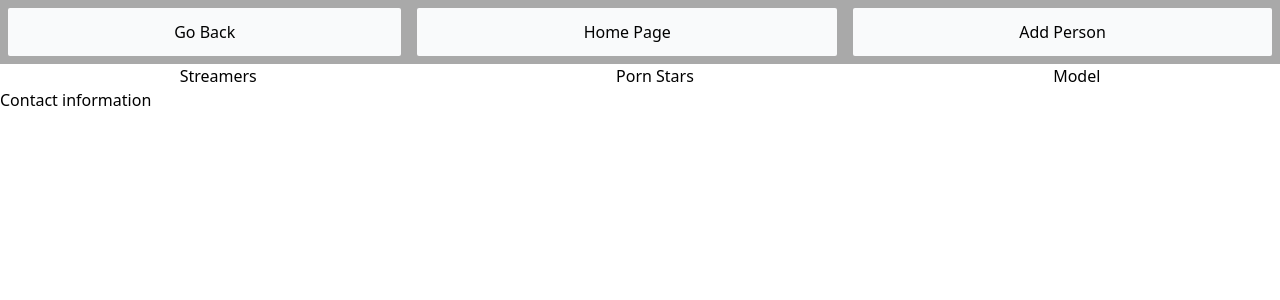
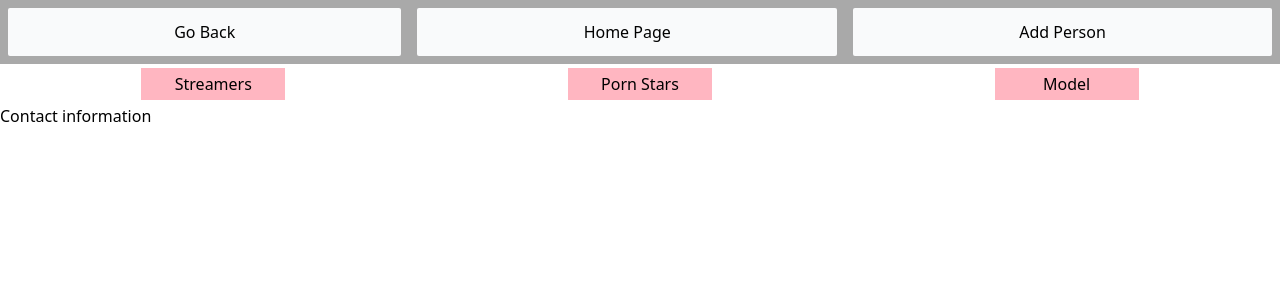
Before and after one commit to ArmyaAli/hot_or_not, a React (Create React App) app in the folder Client/: page / in a window 1280 px wide. Shown: the top 300 px of the page. Built offline with nearby package versions, Linux system fonts and the light colour scheme.

Commit message:
MenuButton basic styling

```diff
--- /dev/null
+++ b/Client/src/Components/MenuGrid/MenuButton/MenuButton.css
@@ -0,0 +1,15 @@
+.button-wrapper {
+  display: flex;
+  align-items: center;
+  justify-content: center;
+  min-width: 144px;
+  max-width: 256px;
+  height: 32px;
+  background-color: lightpink;
+  margin: 4px;
+}
+
+button {
+  border-radius: 12px;
+  padding: 4px;
+}
--- a/Client/src/Components/MenuGrid/MenuButton/MenuButton.tsx
+++ b/Client/src/Components/MenuGrid/MenuButton/MenuButton.tsx
@@ -1,12 +1,13 @@
-import React from 'react'
+import React from "react";
+import "./MenuButton.css";
 
 export interface ButtonProps {
-    Text: string;
+  Text: string;
 }
 export const MenuButton = (props: ButtonProps) => {
-    return (
-    <div>
-        <button>{props.Text}</button>
+  return (
+    <div className="button-wrapper">
+      <button>{props.Text}</button>
     </div>
-    )
-}
+  );
+};
```
